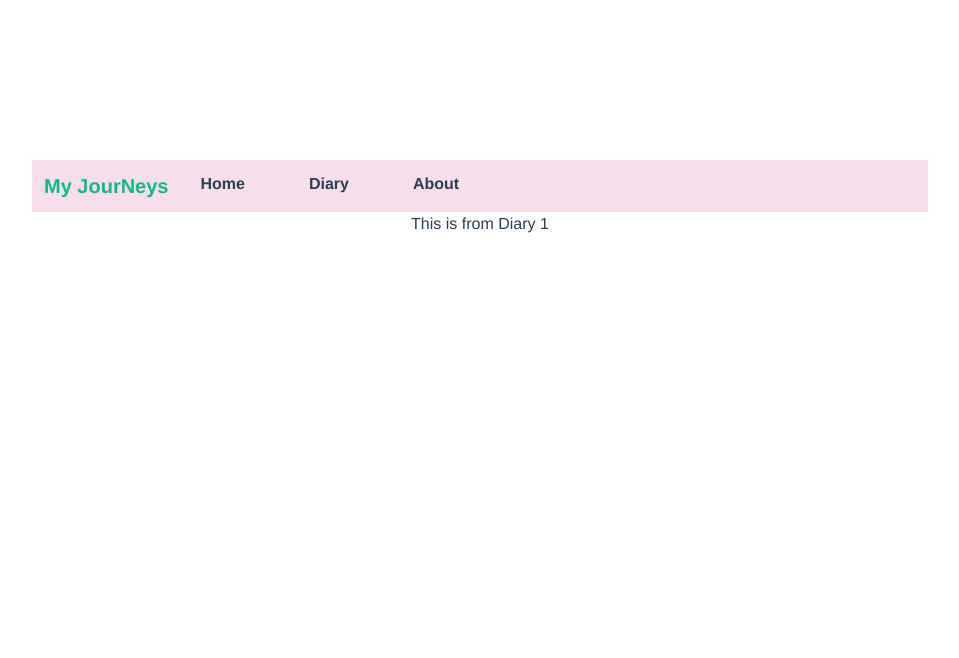
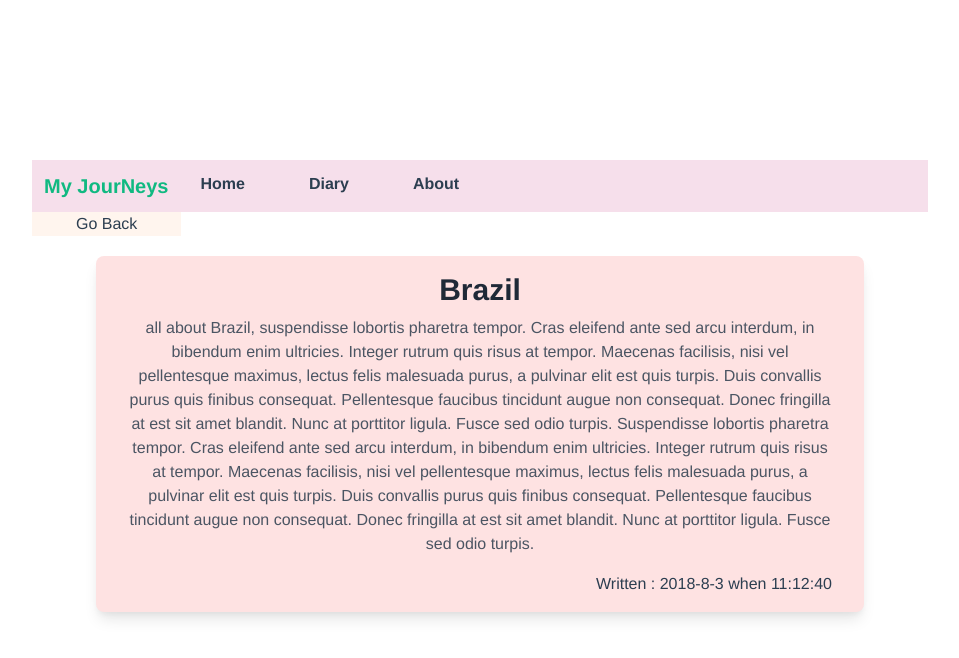
Before and after one commit to kakajj/INT203_62130500024_7_SPA, a Vue app: page /read/1 in a window 1280 px wide. Shown: the top 658 px of the page, without its empty margins (160-1119 px from the left). Built offline with nearby package versions, Linux system fonts and the light colour scheme; data requests are answered from the project's data file.

Commit message:
UPDATE finish Read Diary

```diff
--- a/src/components/readDiary.vue
+++ b/src/components/readDiary.vue
@@ -1,5 +1,13 @@
 <template>
-
+<div class="card-area">
+  <div class="text-area">
+    <h2>{{ name }}</h2>
+    <p>{{ description }}</p>
+  </div>
+  <div class="date-time">
+    <p>Written : {{date}} when {{time}}</p>
+  </div>
+</div>
 </template>
 
 <script>
@@ -9,12 +17,24 @@ export default {
     return {
     };
   },
+  props:['name','description','date','time'],
   methods: {
   },
 };
 </script>
 
 <style scoped>
-
+.card-area{
+@apply max-w-3xl py-4 px-8 bg-red-100 shadow-lg rounded-lg my-5 mx-auto;
+}
+.text-area h2 {
+  @apply text-gray-800 text-3xl font-semibold
+}
+.text-area p {
+ @apply mt-2 text-gray-600
+}
+.date-time{
+  @apply flex justify-end mt-4
+}
 
 </style>
--- a/src/views/DiaryDetail.vue
+++ b/src/views/DiaryDetail.vue
@@ -1,15 +1,24 @@
 <template>
-  <div>This is from Diary {{ $route.params.slug }}</div>
+  <div  class="detail">
+    <go-back></go-back>
+    <read-diary :name="diary.name" :description="diary.description" :date="diary.date" :time="diary.time"></read-diary>
+  </div>
 </template>
 
 <script>
+import GoBack from '../components/GoBack.vue';
+import readDiary from '../components/readDiary';
+const axios = require("axios");
+
 export default {
-   mounted(){
-     console.log(this.slug)
+  components: { GoBack,readDiary },
+   created(){
+     this.fetchDestination();
    },
   data() {
     return {
-
+      diary: [],
+      url: "http://localhost:5000/diaries/",
     };
   },
   props: {
@@ -18,8 +27,24 @@ export default {
       type: String,
     },
   },
+  methods:{
+    fetchDestination() {
+      axios
+        .get(this.url+this.$route.params.slug)
+        .then((response) => {
+          this.diary = response.data;
+          return response.data ;
+        })
+        .catch((err) => {
+          console.error(err);
+        });
+    },
+  }
 };
 </script>
 
 <style scoped>
+.detail{
+  @apply mx-auto max-w-4xl;
+}
 </style>
```
